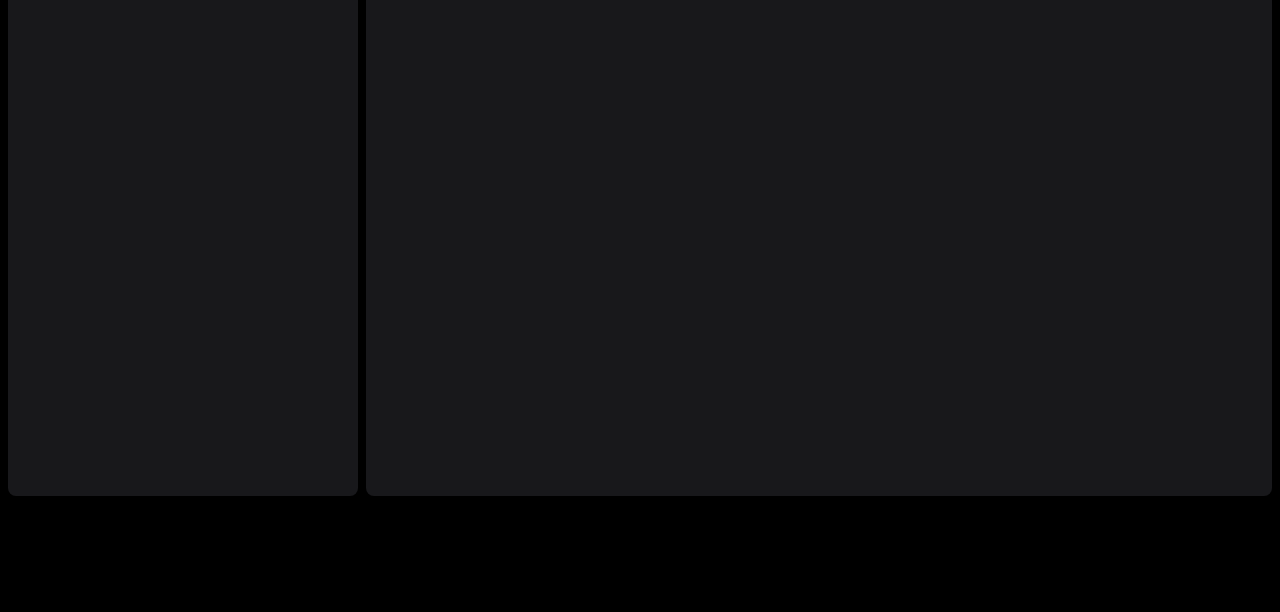
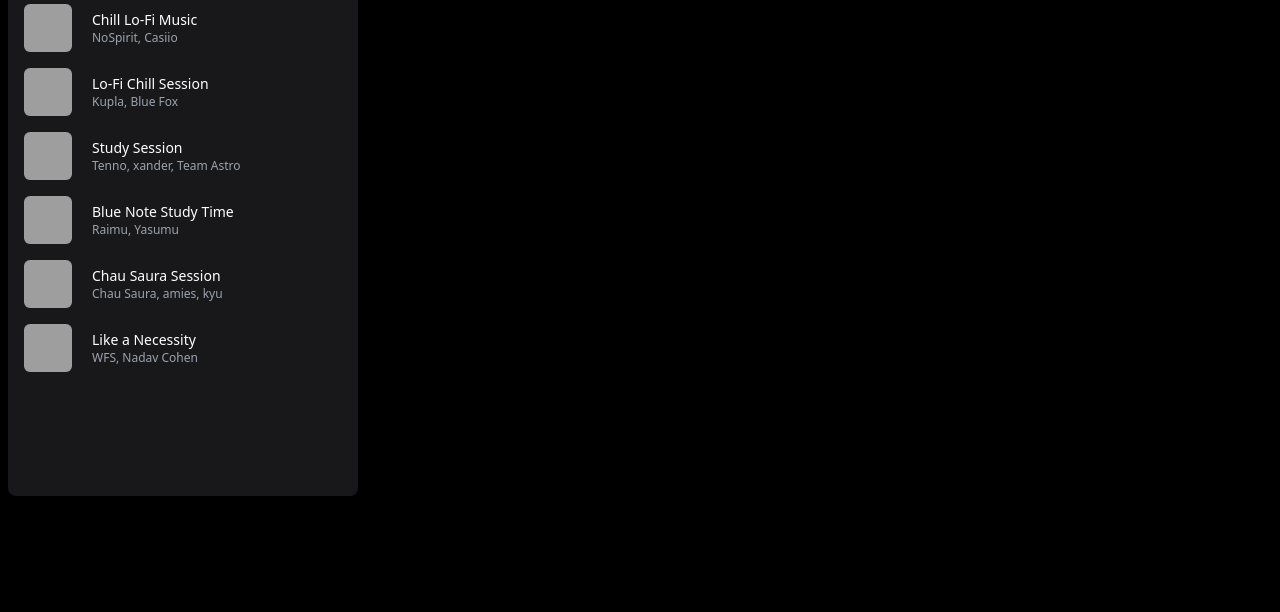
Before and after one commit to JairGH/Spotify-Clone, an Astro site: page / in a window 1280 px wide. Shown: the part 188-800 px from the top of the page. Built offline with nearby package versions, Linux system fonts and the light colour scheme; Astro itself is replaced by a stand-in of ours; grey boxes are pictures that could not be loaded.

Commit message:
aside data is being render

```diff
--- a/src/components/AsideMenu.astro
+++ b/src/components/AsideMenu.astro
@@ -1,8 +1,11 @@
 ---
+import LibraryIcon from "@/icons/Library.astro";
+import HomeIcon from "@/icons/Home.astro";
+import SearchIcon from "@/icons/Search.astro";
 import SideMenuItem from "./SideMenuItem.astro";
-import HomeIcon from "../icons/Home.astro";
-import SearchIcon from "../icons/Search.astro";
-import LibraryIcon from "../icons/Library.astro";
+import SideMenuCard from "./SideMenuCArd.astro"
+
+import { playlists } from "@/lib/data"
 ---
 
 <nav class="flex flex-col flex-1 gap-2">
@@ -24,6 +27,6 @@
         <LibraryIcon />
          Your Library
       </SideMenuItem>
-    </ul>
+       {playlists.map((playlist) => <SideMenuCard playlist={playlist} />)}
   </div>
 </nav>
--- /dev/null
+++ b/src/components/SideMenuCard.astro
@@ -0,0 +1,35 @@
+---
+import type { Playlist } from "@/lib/data"
+
+interface Props {
+  playlist: Playlist
+}
+
+const { playlist } = Astro.props
+const { id, cover, title, artists, color } = playlist
+
+const artistsString = artists.join(", ")
+---
+
+<a
+  href={`/playlist/${id}`}
+  class="playlist-item flex relative p-2 overflow-hidden items-center gap-5 rounded-md hover:bg-zinc-800"
+>
+  <picture class="h-12 w-12 flex-none">
+    <img
+      src={cover}
+      alt={`Cover of ${title} by ${artistsString}`}
+      class="object-cover w-full h-full rounded-md"
+    />
+  </picture>
+
+  <div class="flex flex-auto flex-col truncate">
+    <h4 class="text-white text-sm">
+      {title}
+    </h4>
+
+    <span class="text-xs text-gray-400">
+      {artistsString}
+    </span>
+  </div>
+</a>
--- a/src/layouts/Layout.astro
+++ b/src/layouts/Layout.astro
@@ -21,9 +21,10 @@
     <div id="app" class="relative h-screen p-2 gap-2">
       <aside class="[grid-area:aside] flex-col flex overflow-y-auto">
         <AsideMenu />
+        <main class="[grid-area:main] rounded-lg bg-zinc-900 overflow-y-auto">
+          <slot />
+        </main>
       </aside>
-      <main class="[grid-area:main] rounded-lg bg-zinc-900 overflow-y-auto">
-      </main>
       <footer class="[grid-area:player] min-h-[100px]"></footer>
     </div>
   </body>
```
Also changed, not shown: tsconfig.json (+11 -0 lines).
